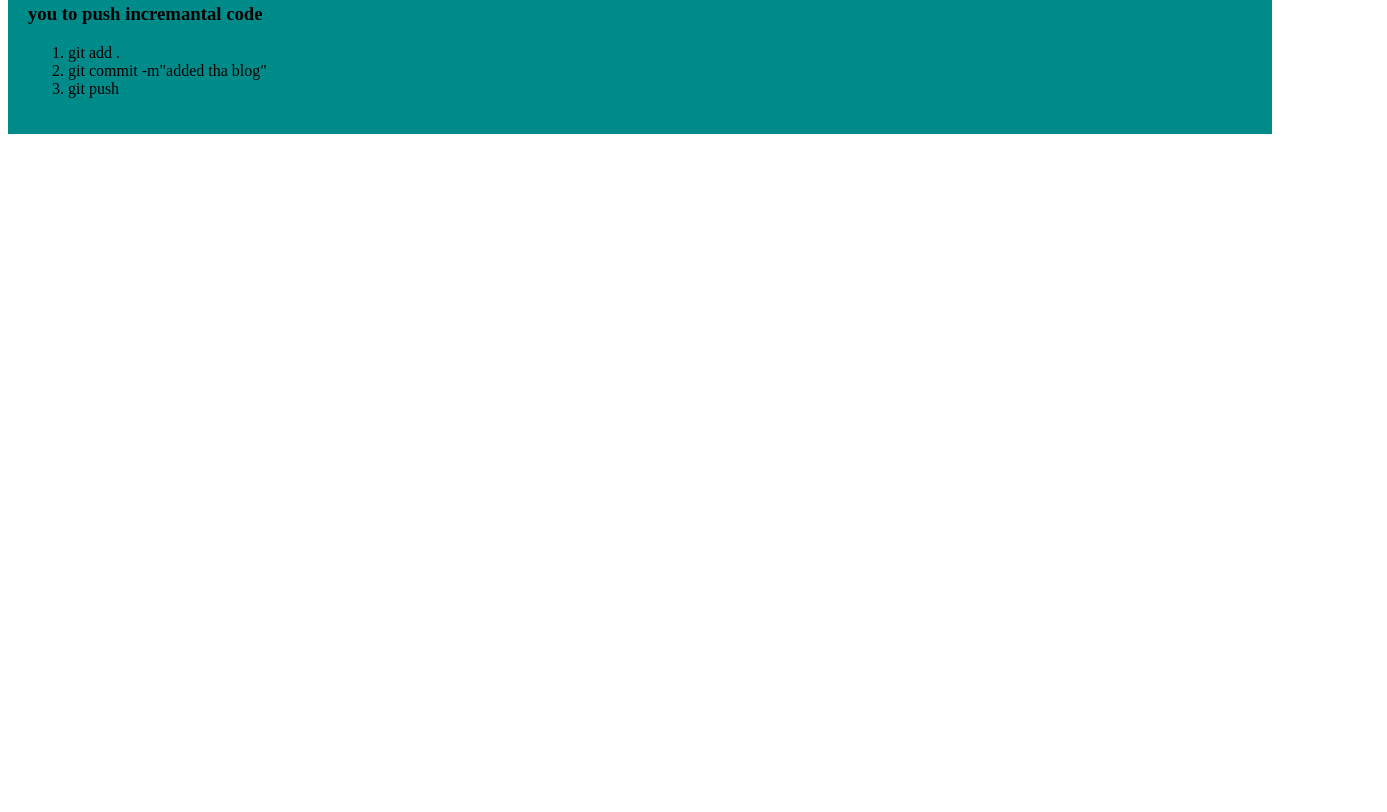
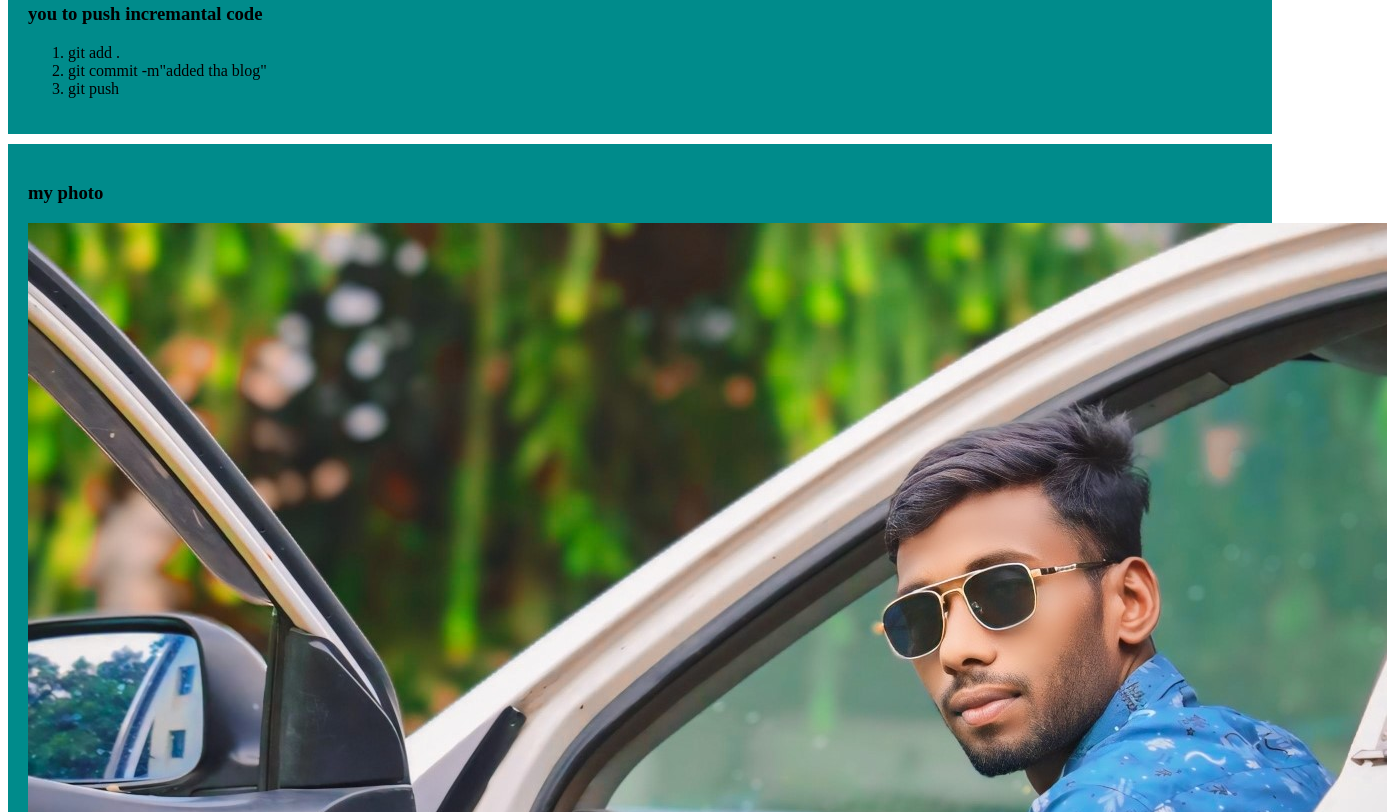
Before and after one commit to Shofi118/my-first-name-repo, a plain HTML site: page index.html in a window 1280 px wide. Shown: the part 528-1340 px from the top of the page, 1387 px wide, since content can reach past the window. Before the commit the page ends 800 px from the top, so only its background shows below. Drawn offline with Linux system fonts and the light colour scheme.

Commit message:
added my photo

```diff
--- a/index.html
+++ b/index.html
@@ -36,5 +36,9 @@
             <li>git push</li>
         </ol>
     </div>
+    <div>
+        <h3>my photo</h3>
+        <img src="images/am.jpg" alt="">
+    </div>
 </body>
 </html>
```
Also changed, not shown: images/am.jpg (added).
